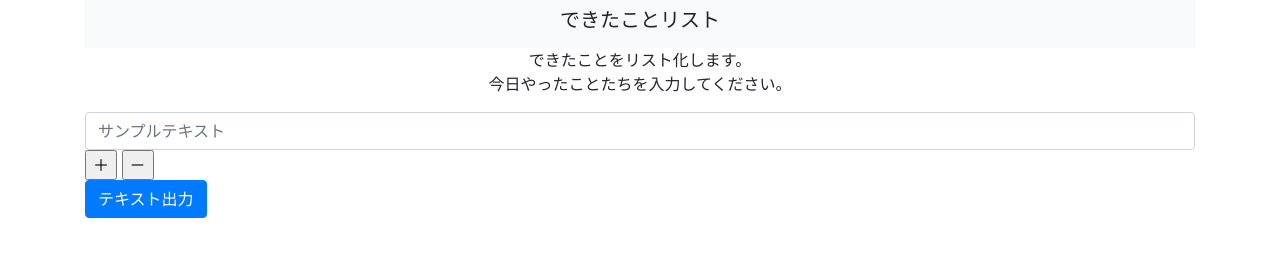
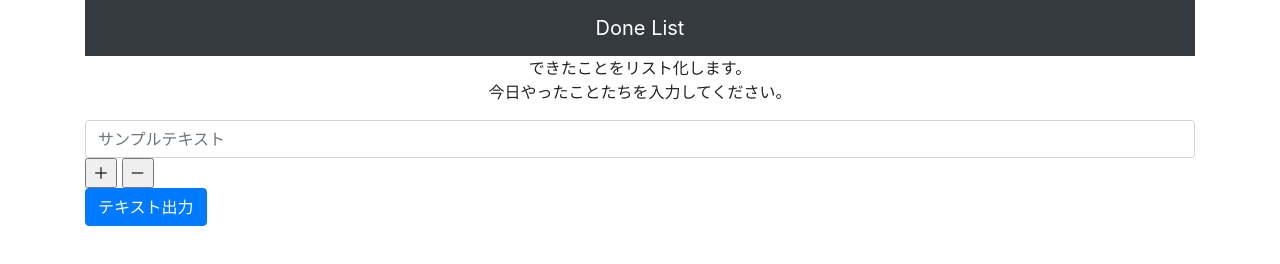
Before and after one commit to sinnlosses/hirano-no-oasobi-1, a plain HTML site: page index.html in a window 1280 px wide. Drawn offline with nearby package versions, Linux system fonts and the light colour scheme.

Commit message:
タイトル表示変更
中央寄せできた

```diff
--- a/index.html
+++ b/index.html
@@ -16,11 +16,9 @@
   <body>
 
     <div class="container">
-
-
-      <nav class="navbar navbar-expand-lg navbar-light bg-light">
-        <div class="h5 collapse navbar-collapse justify-content-center" id="navbar1">
-          できたことリスト
+      <nav class="navbar navbar-expand-md navbar-dark bg-dark">
+        <div class="mx-auto order-0">
+          <a class="navbar-brand mx-auto" href="#">Done List</a>
         </div>
       </nav>
 
```
